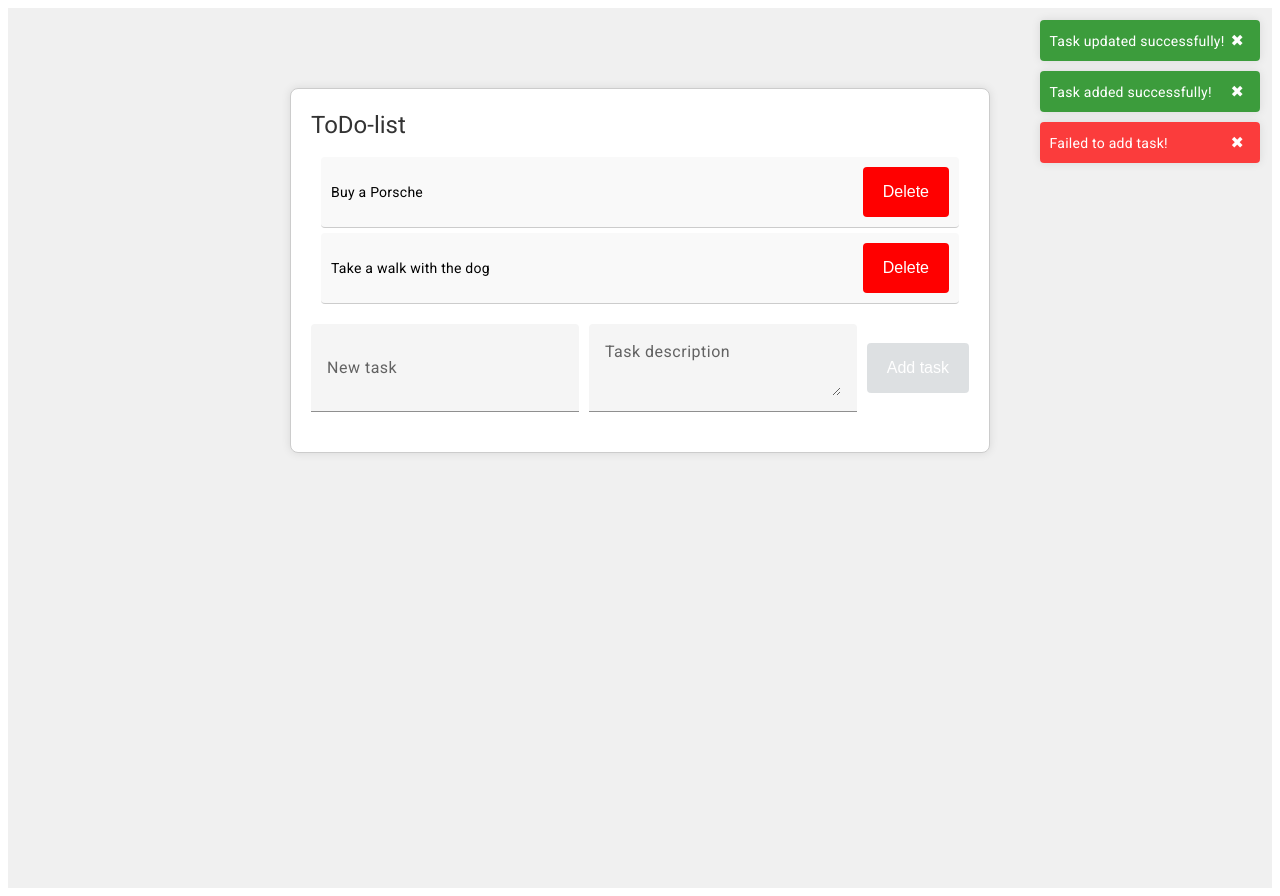
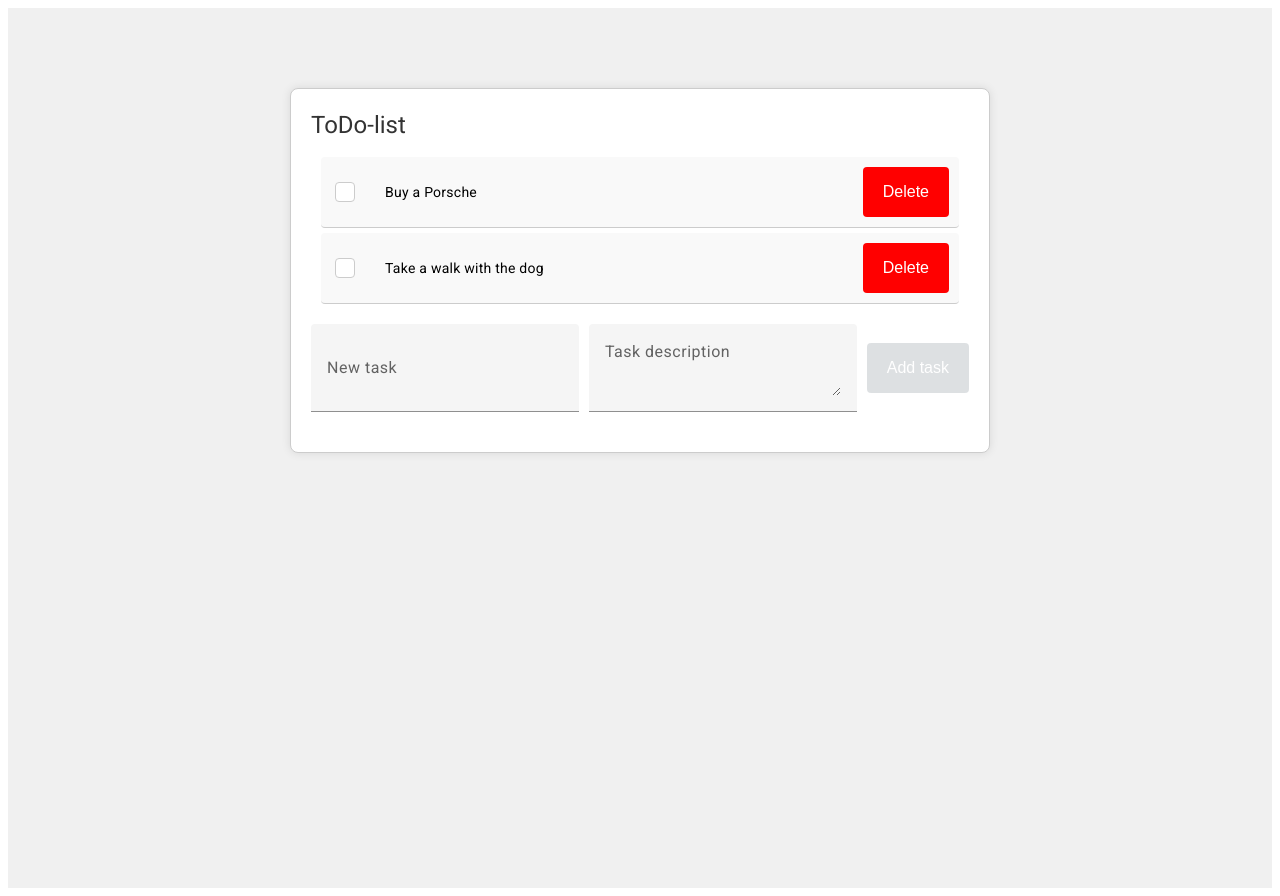
Before and after one commit to Angular-OTUS/ToDoList-AnastasiyaIvanykina-, an Angular app in the folder todo-app/: page /tasks in a window 1280 px wide. Built offline with nearby package versions, Linux system fonts and the light colour scheme.

Commit message:
Homework 6 - Added check-boxes with statuses

```diff
--- a/todo-app/package.json
+++ b/todo-app/package.json
@@ -28,6 +28,7 @@
     "@angular-devkit/build-angular": "^18.2.11",
     "@angular/cli": "~18.2.11",
     "@angular/compiler-cli": "^18.2.11",
+    "@angular/language-service": "^18.2.11",
     "@types/jasmine": "~4.0.0",
     "jasmine-core": "~4.3.0",
     "karma": "~6.4.0",
@@ -36,6 +37,6 @@
     "karma-jasmine": "~5.1.0",
     "karma-jasmine-html-reporter": "~2.0.0",
     "prettier": "3.3.3",
-    "typescript": "^5.4.5"
+    "typescript": "^5.5.4"
   }
 }
--- a/todo-app/src/app/components/to-do-list/to-do-list.component.css
+++ b/todo-app/src/app/components/to-do-list/to-do-list.component.css
@@ -1,10 +1,3 @@
-.spinner {
-  display: flex;
-  justify-content: center;
-  align-items: center;
-  height: 100vh;
-}
-
 .outer-container {
   display: flex;
   justify-content: center;
@@ -64,10 +57,13 @@
   min-height: 56px;
   margin-left: 10px;
   margin-right: 10px;
+  text-wrap: normal;
 }
 
 .task-text {
   flex: 1;
+  margin-left: 10px;
+  min-width: 55px;
 }
 
 .task-description {
@@ -82,7 +78,7 @@
   transition: height 0.3s ease;
   margin-left: 10px;
   margin-right: 10px;
-  min-width: 75px;
+  min-width: 55px;
 }
 
 .task-description.ng-star-inserted {
@@ -216,4 +212,50 @@
 
 .button-container {
   margin-left: auto;
+  display: flex;
+  align-items: center;
 }
+
+.custom-checkbox {
+  width: 20px;
+  height: 20px;
+  cursor: pointer;
+  margin-right: 10px;
+  appearance: none;
+  border: 1px solid #ccc;
+  border-radius: 4px;
+  background-color: #fff;
+  display: inline-flex;
+  align-items: center;
+  justify-content: center;
+  position: relative;
+  flex-shrink: 0;
+}
+
+.custom-checkbox:checked {
+  background-color: #007bff;
+  border-color: #007bff;
+}
+
+.custom-checkbox:checked::after {
+  content: '✔';
+  color: #fff;
+  font-size: 14px;
+}
+
+.custom-checkbox:not(:disabled):not(:checked):hover {
+  border-color: #b3d7ff;
+}
+
+.custom-checkbox:not(:disabled):active {
+  background-color: #b3d7ff;
+  border-color: #b3d7ff;
+}
+
+.custom-checkbox:focus {
+  box-shadow: 0 0 0 0.2rem rgba(0, 123, 255, 0.25);
+}
+
+.custom-checkbox:focus:not(:checked) {
+  border-color: #80bdff;
+}
--- a/todo-app/src/app/components/to-do-list/to-do-list.component.html
+++ b/todo-app/src/app/components/to-do-list/to-do-list.component.html
@@ -1,6 +1,4 @@
-<div *ngIf="isLoading" class="spinner">
-  <mat-spinner></mat-spinner>
-</div>
+<app-loading-spinner *ngIf="isLoading"></app-loading-spinner>
 <div *ngIf="!isLoading" class="outer-container">
   <div class="task-container">
     <h1 class="title">{{ title }}</h1>
@@ -19,6 +17,13 @@
               class="view-task-form"
               (click)="toggleDescription(task.id, $event)"
             >
+              <input
+                type="checkbox"
+                class="custom-checkbox"
+                formControlName="viewStatus"
+                [checked]="task.status === true"
+                (change)="toggleStatus(task)"
+              />
               <span class="task-text">{{ task.text }}</span>
               <div *ngIf="task.id === selectedItemId" class="task-description">
                 {{ task.description }}
@@ -37,6 +42,12 @@
           <ng-template #editMode>
             <form [formGroup]="editTaskForm" class="edit-task-form">
               <div class="edit-fields">
+                <input
+                  type="checkbox"
+                  class="custom-checkbox"
+                  formControlName="editStatus"
+                  [checked]="task.status === true"
+                />
                 <mat-form-field class="edit-task-field">
                   <input
                     matInput
--- a/todo-app/src/app/components/to-do-list/to-do-list.component.ts
+++ b/todo-app/src/app/components/to-do-list/to-do-list.component.ts
@@ -23,6 +23,7 @@ import { Observable, Subject } from 'rxjs';
 import { map, first, takeUntil, delay } from 'rxjs/operators';
 import { ClickDirective } from '../../shared/click.directive';
 import { TooltipDirective } from '../../shared/tooltip.directive';
+import { LoadingSpinnerComponent } from '../../shared/loading-spinner/loading-spinner.component';
 
 @Component({
   selector: 'app-to-do-list',
@@ -37,6 +38,7 @@ import { TooltipDirective } from '../../shared/tooltip.directive';
     ButtonComponent,
     ClickDirective,
     TooltipDirective,
+    LoadingSpinnerComponent,
   ],
   templateUrl: './to-do-list.component.html',
   styleUrls: ['./to-do-list.component.css'],
@@ -70,11 +72,13 @@ export class ToDoListComponent implements OnInit, OnDestroy {
     this.editTaskForm = this.fb.group({
       editTask: ['', Validators.required],
       editDescription: ['', Validators.required],
+      editStatus: [false],
     });
 
     this.viewTaskForm = this.fb.group({
       viewTask: ['', Validators.required],
       viewDescription: ['', Validators.required],
+      viewStatus: [false],
     });
   }
 
@@ -103,13 +107,14 @@ export class ToDoListComponent implements OnInit, OnDestroy {
             id: maxId + 1,
             text: this.addTaskForm.value.newTask.trim(),
             description: this.addTaskForm.value.newDescription.trim(),
+            status: undefined,
           });
           this.addTaskForm.reset();
-          this.toastService.showToast('Task added successfully!');
+          this.toastService.showSuccess('Task added to backlog!');
           this.editingTaskId = null;
         },
         error: (err) => {
-          this.toastService.showToast('Failed to add task!');
+          this.toastService.showError('Failed to add task!');
         },
       });
     }
@@ -118,7 +123,7 @@ export class ToDoListComponent implements OnInit, OnDestroy {
   public deleteTask(taskId: number, event: Event): void {
     event.stopPropagation();
     this.todoService.deleteTask(taskId);
-    this.toastService.showToast('Task deleted successfully!');
+    this.toastService.showSuccess('Task deleted successfully!');
   }
 
   public handleClick(taskId: number, event: Event): void {
@@ -148,6 +153,7 @@ export class ToDoListComponent implements OnInit, OnDestroy {
           this.editTaskForm.patchValue({
             editTask: task.text,
             editDescription: task.description,
+            editStatus: task.status === true,
           });
           this.cdr.detectChanges();
         } else {
@@ -161,11 +167,24 @@ export class ToDoListComponent implements OnInit, OnDestroy {
       id: taskId,
       text: this.editTaskForm.get('editTask')?.value,
       description: this.editTaskForm.get('editDescription')?.value,
+      status: this.editTaskForm.get('editStatus')?.value,
     };
     this.todoService.updateTask(updatedTask);
     this.editingTaskId = null;
     this.editTaskForm.reset();
-    this.toastService.showToast('Task updated successfully!');
+    this.toastService.showSuccess('Task updated successfully!');
+  }
+
+  public toggleStatus(task: Task): void {
+    const updatedTask: Task = {
+      ...task,
+      status: !task.status,
+    };
+    this.todoService.updateTask(updatedTask);
+    const message = updatedTask.status
+      ? 'Task marked as completed!'
+      : 'Task marked as incomplete!';
+    this.toastService.showSuccess(message);
   }
 
   private showConfirmationModal(newTaskId: number): void {
--- a/todo-app/src/app/components/toasts/toasts.component.ts
+++ b/todo-app/src/app/components/toasts/toasts.component.ts
@@ -39,9 +39,9 @@ export class ToastsComponent implements OnInit, OnDestroy {
   }
 
   public getToastClass(toast: string): string {
-    if (toast.includes('successfully')) {
+    if (toast.includes('Success')) {
       return 'toast-success';
-    } else if (toast.includes('Failed')) {
+    } else if (toast.includes('Error')) {
       return 'toast-error';
     }
     return '';
--- a/todo-app/src/app/services/toast.service.ts
+++ b/todo-app/src/app/services/toast.service.ts
@@ -5,11 +5,7 @@ import { BehaviorSubject, Observable } from 'rxjs';
   providedIn: 'root',
 })
 export class ToastService {
-  private toastsSubject = new BehaviorSubject<string[]>([
-    'Task updated successfully!',
-    'Task added successfully!',
-    'Failed to add task!',
-  ]);
+  private toastsSubject = new BehaviorSubject<string[]>([]);
   private toasts: string[] = this.toastsSubject.value;
 
   getToasts(): Observable<string[]> {
@@ -25,6 +21,14 @@ export class ToastService {
     }, 3000);
   }
 
+  showSuccess(message: string): void {
+    this.showToast(`Success: ${message}`);
+  }
+
+  showError(message: string): void {
+    this.showToast(`Error: ${message}`);
+  }
+
   removeToast(index: number): void {
     this.toasts.splice(index, 1);
     this.toastsSubject.next([...this.toasts]);
--- a/todo-app/src/app/services/todo.service.ts
+++ b/todo-app/src/app/services/todo.service.ts
@@ -5,6 +5,7 @@ export interface Task {
   id: number;
   text: string;
   description: string;
+  status?: boolean | null; // undefined for backlog, null for InProgress, true for Completed for future Kanban board
 }
 
 @Injectable({
@@ -12,11 +13,17 @@ export interface Task {
 })
 export class TodoService {
   private tasksSubject = new BehaviorSubject<Task[]>([
-    { id: 1, text: 'Buy a Porsche', description: 'Purchase a new Porsche car' },
+    {
+      id: 1,
+      text: 'Buy a Porsche',
+      description: 'Purchase a new Porsche car',
+      status: undefined,
+    },
     {
       id: 2,
       text: 'Take a walk with the dog',
       description: 'Walk the dog in the park',
+      status: null,
     },
   ]);
   tasks$ = this.tasksSubject.asObservable();
--- a/todo-app/src/app/shared/loading-spinner/loading-spinner.component.css
+++ b/todo-app/src/app/shared/loading-spinner/loading-spinner.component.css
@@ -0,0 +1,6 @@
+.spinner {
+  display: flex;
+  justify-content: center;
+  align-items: center;
+  height: 100vh;
+}
--- a/todo-app/src/app/shared/loading-spinner/loading-spinner.component.html
+++ b/todo-app/src/app/shared/loading-spinner/loading-spinner.component.html
@@ -1 +1,3 @@
-<p>loading-spinner works!</p>
+<div class="spinner">
+  <mat-spinner></mat-spinner>
+</div>
```
Also changed, not shown: todo-app/src/app/app.component.ts (+8 -1 lines), todo-app/src/app/shared/loading-spinner/loading-spinner.component.ts (+4 -5 lines), 1 other file (tests, documents, lock files or other folders).
